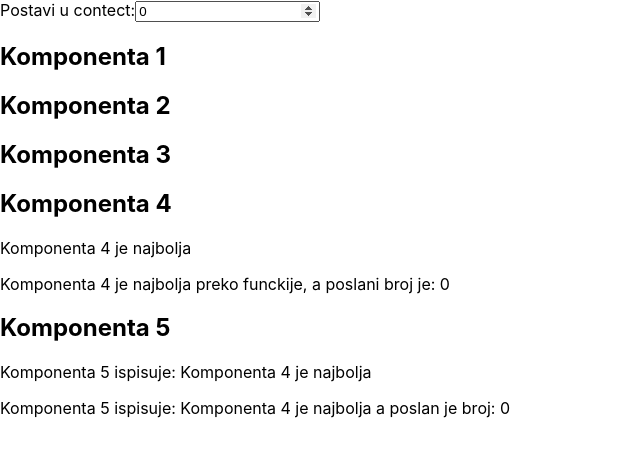
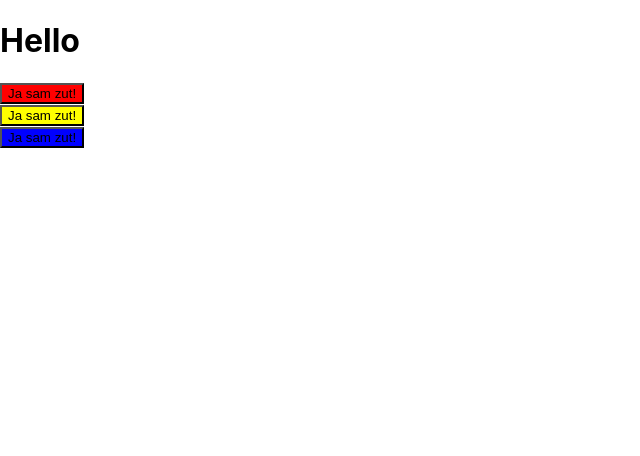
Before and after one commit to lvcelik/moja-react-aplikacija, a React (Create React App) app: page / in a window 1280 px wide. Shown: the top 456 px of the page, without its empty margins (0-640 px from the left). Built offline with nearby package versions, Linux system fonts and the light colour scheme.

Commit message:
Promjena 8.5.2023. drugi put

```diff
--- /dev/null
+++ b/src/componets/AppHOC.js
@@ -0,0 +1,28 @@
+import React from "react";
+
+const withColor = Element => ({color, ...otherProps}) => (
+    <Element {...otherProps} style={{backgroundColor: color}}/>
+);
+
+const Button = props => {
+    return <button {...props} />;
+};
+
+const ColoredButton = withColor(Button);
+
+export default function AppHOC() {
+    return(
+        <div className="App">
+            <h1>Hello</h1>
+            <ColoredButton color="red">
+                Ja sam zut!
+            </ColoredButton><br/>
+            <ColoredButton color="yellow">
+                Ja sam zut!
+            </ColoredButton><br/>
+            <ColoredButton color="blue">
+                Ja sam zut!
+            </ColoredButton><br/>
+        </div>
+    );
+}
--- a/src/index.js
+++ b/src/index.js
@@ -3,11 +3,12 @@ import ReactDOM from 'react-dom/client';
 import './index.css';
 //import App from './componets/AppForme1';
 //import AppForme2 from './componets/AppForme2';
-import AppContext from './componets/AppContext';
+//import AppContext from './componets/AppContext';
+import AppHOC from './componets/AppHOC';
 
 
 const root = ReactDOM.createRoot(document.getElementById('root'));
-root.render(<AppContext />);
+root.render(<AppHOC />);
 
 // If you want to start measuring performance in your app, pass a function
 // to log results (for example: reportWebVitals(console.log))
```
